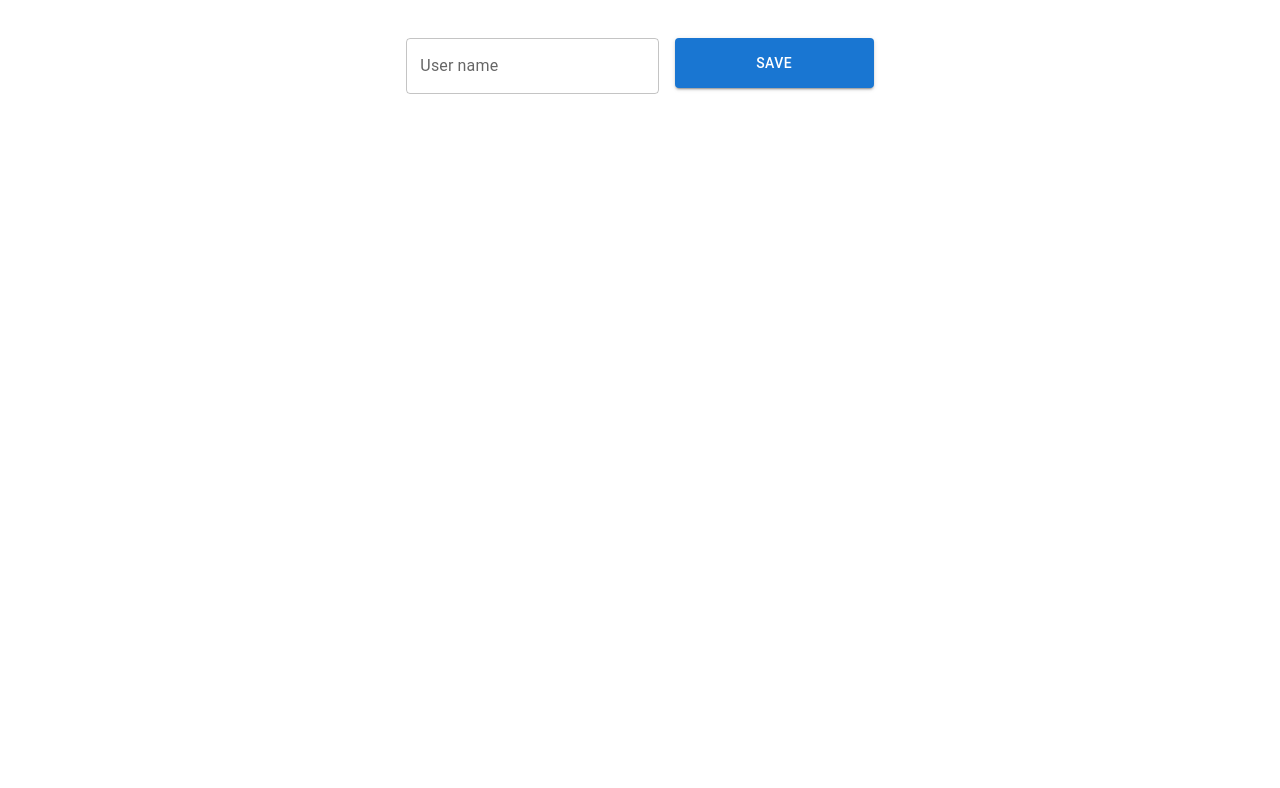
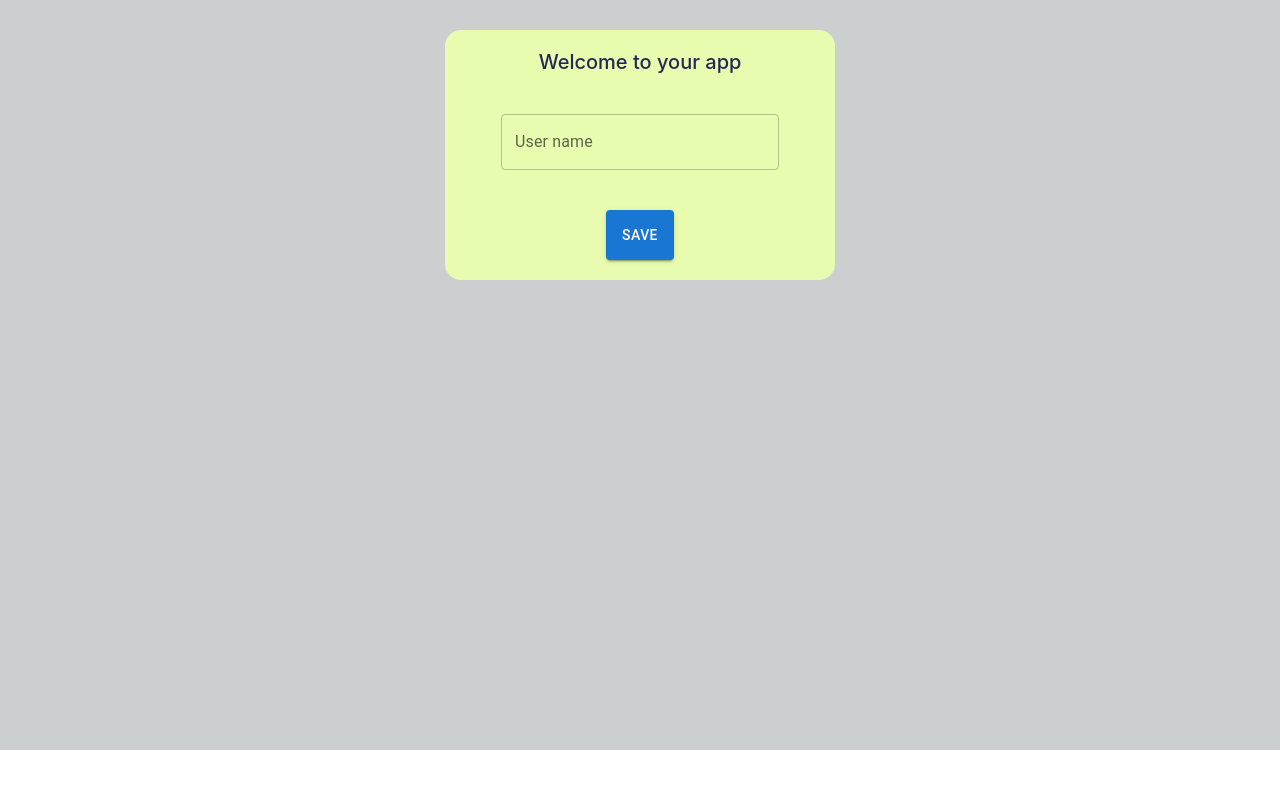
Before and after one commit to RAHULANN/Hanabi-Full-Stack-Developer-Take-Home-Assignment, a React (Create React App) app in the folder Frontend/hanabi_web/: page / in a window 1280 px wide. Shown: the top 788 px of the page. Built offline with nearby package versions, Linux system fonts and the light colour scheme.

Commit message:
doing some input validations

```diff
--- a/Frontend/hanabi_web/package.json
+++ b/Frontend/hanabi_web/package.json
@@ -15,6 +15,7 @@
     "react-dom": "^18.2.0",
     "react-router-dom": "^6.16.0",
     "react-scripts": "5.0.1",
+    "react-toastify": "^9.1.3",
     "web-vitals": "^2.1.4"
   },
   "scripts": {
--- a/Frontend/hanabi_web/src/App.css
+++ b/Frontend/hanabi_web/src/App.css
@@ -1,7 +1,8 @@
 .App {
   text-align: center;
-  padding: 30px;
-
+  padding-top: 30px;
+  background-color: rgb(203, 207, 207);
+  min-height: 90vh;
 }
 
 .App-logo {
--- a/Frontend/hanabi_web/src/App.js
+++ b/Frontend/hanabi_web/src/App.js
@@ -4,9 +4,12 @@ import { Route, Router, Routes } from "react-router-dom";
 import Home from "./userComponent/Home";
 import UserFormPage from "./userComponent/UserFormPage";
 import ResultPage from "./userComponent/ResultPage";
+import { ToastContainer, toast } from "react-toastify";
+import "react-toastify/dist/ReactToastify.css";
 function App() {
   return (
     <div className="App">
+      <ToastContainer />
       <Routes>
         <Route path="/" element={<Home />} />
         <Route path="/user_form" element={<UserFormPage />} />
--- /dev/null
+++ b/Frontend/hanabi_web/src/LoadingScreen.jsx
@@ -0,0 +1,23 @@
+import { CircularProgress, Modal } from "@mui/material";
+import { Box } from "@mui/system";
+import React, { useContext } from "react";
+const style = {
+  position: "absolute",
+  top: "50%",
+  left: "50%",
+  transform: "translate(-50%, -50%)",
+  backgroundColor: "transparent",
+  border: "none",
+  p: 4,
+};
+export default function LoadingScreen({ open }) {
+  //   const { loading } = useContext(AuthContext);
+
+  return (
+    <Modal open={open}>
+      <Box disabled sx={style}>
+        <CircularProgress size="100px" sx={{ color: "#3A36DB" }} />
+      </Box>
+    </Modal>
+  );
+}
--- a/Frontend/hanabi_web/src/userComponent/Home.jsx
+++ b/Frontend/hanabi_web/src/userComponent/Home.jsx
@@ -7,10 +7,13 @@ import "./userStyle.css";
 import { useNavigate } from "react-router-dom";
 import { IP } from "../config";
 import axios from "axios";
+import LoadingScreen from "../LoadingScreen";
+import { toast } from "react-toastify";
 
 export default function Home() {
   const [userName, setUserName] = useState("");
   const [userNameError, setUserNameError] = useState("");
+  const [loading, setLoading] = useState(false);
 
   const navigate = useNavigate();
   const tackUserName = (e) => {
@@ -18,6 +21,7 @@ export default function Home() {
       setUserNameError("Enter username");
       return;
     }
+    setLoading(true);
     let axiosConfig = {
       method: "get",
 
@@ -30,22 +34,26 @@ export default function Home() {
     axios(axiosConfig)
       .then((res) => {
         console.log(res.data);
+        setLoading(false);
         navigate("./user_form", { state: { data: res.data } });
       })
       .catch((err) => {
-        // console.log(err);
+        console.log(err);
+        if (err?.response.data?.message == "no data found") {
           navigate("./user_form", { state: { userName } });
+          return;
+        }
+        toast.error("something went wrong");
+        setLoading(false);
       });
   };
   return (
-    <Box
-      component="form"
-      sx={{
-        "& > :not(style)": { m: 1, width: "25ch" },
-      }}
-      noValidate
-      autoComplete="off"
-    >
+    <Box>
+      <LoadingScreen open={loading} />
+
+      <Box className="homePage">
+        <Box className="homeHeading">Welcome to your app</Box>
+        <Box>
           <TextField
             error={userNameError}
             id="outlined-error-helper-text"
@@ -58,9 +66,13 @@ export default function Home() {
               setUserName(e.target.value);
             }}
           />
+        </Box>
+        <Box>
           <Button className="button" variant="contained" onClick={tackUserName}>
             Save
           </Button>
         </Box>
+      </Box>
+    </Box>
   );
 }
--- a/Frontend/hanabi_web/src/userComponent/ResultPage.jsx
+++ b/Frontend/hanabi_web/src/userComponent/ResultPage.jsx
@@ -18,15 +18,15 @@ export default function ResultPage() {
     navigate("/");
   };
   return (
-    <Box className="formBox">
+    <Box className="formPage">
       {/* <Box> This is result page</Box> */}
       <Box>
-        <Button className="button" variant="contained" onClick={goToHomePage}>
+        <Button className="button " variant="contained" onClick={goToHomePage}>
           click to go home page
         </Button>
       </Box>
-      <Box className="formTable">
-        <Box> Your details</Box>
+      <Box className="formTable formPage">
+        <Box className="homeHeading"> Your details</Box>
         <Box className="formTableRow">
           {" "}
           <Box>User name :</Box>
--- a/Frontend/hanabi_web/src/userComponent/UserFormPage.jsx
+++ b/Frontend/hanabi_web/src/userComponent/UserFormPage.jsx
@@ -8,9 +8,13 @@ import moment from "moment";
 import { useLocation, useNavigate } from "react-router-dom";
 import { IP } from "../config";
 import axios from "axios";
+import LoadingScreen from "../LoadingScreen";
+import { toast } from "react-toastify";
+
 export default function UserFormPage() {
   const navigate = useNavigate();
   const location = useLocation();
+  const [loading, setLoading] = useState(false);
   const [date, setDate] = useState(moment(new Date()).format("YYYY-MM-DD"));
 
   const [userDetails, setUserDetails] = useState({
@@ -76,15 +80,24 @@ export default function UserFormPage() {
       return false;
     }
 
-    if (!userDetails.phoneNumber) {
+    // if (!userDetails.phoneNumber) {
+    //   setErrorMessage((prev) => ({
+    //     ...prev,
+    //     phoneNumber: "Enter phone number",
+    //   }));
+
+    //   return false;
+    // }
+
+    if (!/^[0-9]+$/.test(userDetails.phoneNumber)) {
+      // console.log(isNaN(userDetails.phoneNumber));
       setErrorMessage((prev) => ({
         ...prev,
-        phoneNumber: "Enter phone number",
+        phoneNumber: "Enter valid phone number",
       }));
 
       return false;
     }
-
     return true;
   };
   const submit = () => {
@@ -95,6 +108,8 @@ export default function UserFormPage() {
     if (!error) {
       return;
     }
+
+    setLoading(true);
 
     if (locationData?.data) {
       const data = JSON.stringify({
@@ -117,9 +132,13 @@ export default function UserFormPage() {
         .then((res) => {
           console.log(res.data);
           navigate("/result", { state: res.data });
+          setLoading(false);
         })
         .catch((err) => {
           console.log(err);
+          toast.error("something went wrong");
+
+          setLoading(false);
         });
     } else {
       const data = JSON.stringify({
@@ -142,14 +161,21 @@ export default function UserFormPage() {
       axios(axiosConfig)
         .then((res) => {
           console.log(res.data);
+          setLoading(false);
+
           navigate("/result", { state: res.data });
         })
         .catch((err) => {
+          setLoading(false);
+          toast.error("something went wrong");
           console.log(err);
         });
     }
   };
   return (
+    <Box className="formPage">
+      <LoadingScreen open={loading} />
+      <Box className="homeHeading"> Enter your details</Box>
       <Box component="form" className="formBox" noValidate autoComplete="off">
         <Box>
           <TextField
@@ -222,5 +248,6 @@ export default function UserFormPage() {
           </Button>
         </Box>
       </Box>
+    </Box>
   );
 }
--- a/Frontend/hanabi_web/src/userComponent/userStyle.css
+++ b/Frontend/hanabi_web/src/userComponent/userStyle.css
@@ -4,10 +4,23 @@
 .formBox{
     display: grid;
     grid-template-columns: repeat(2,300px);
+
     grid-gap: 20px;
+    /* width: 60%; */
     align-items: right;
     justify-items: left;
     padding: 40px;
+    margin: auto;
+    justify-content: center;
+    background-color: rgb(232, 252, 176);
+    border-radius: 20px;
+
+
+
+
+   grid-template-columns: repeat(auto-fill, minmax(300px, 1fr));
+
+
 }
 #outlined-error-helper-text{
     width: 250px;
@@ -27,10 +40,10 @@
 }
 .formTableRow{
     display: grid;
-    grid-template-columns: 130px 280px;
-
+    grid-template-columns: 20vw 50vw;
+   width: 60vw;
     border-radius: 16px;
-    height: 50px;
+    height: 40px;
     padding: 10px;
    border: 1px solid black;
     text-align: left;
@@ -38,3 +51,34 @@
     justify-items: left;
     align-items: center;
 }
+
+.homePage{
+
+    display: grid;
+    grid-template-columns: repeat(1fr,300px);
+    border-radius: 16px;
+    grid-gap: 40px;
+    padding: 20px;
+    width: 350px;
+    background-color: rgb(232, 252, 176);
+    justify-items: center;
+    align-items: center;
+    margin: auto;
+}
+.homeHeading{
+    color: rgb(39, 39, 87);
+    font-size: 20px;
+    font-weight: 500;
+}
+.formPage{
+
+
+
+    width: 60%;
+
+    padding: 40px;
+    margin: auto;
+
+    background-color: rgb(232, 252, 176);
+    border-radius: 20px;
+}
```
Also changed, not shown: 1 other file (tests, documents, lock files or other folders). Lines whose indentation alone changed are shown as unchanged.
